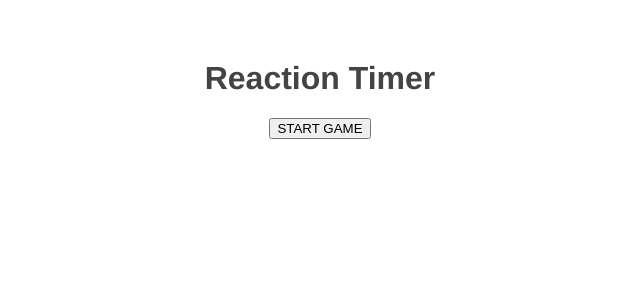
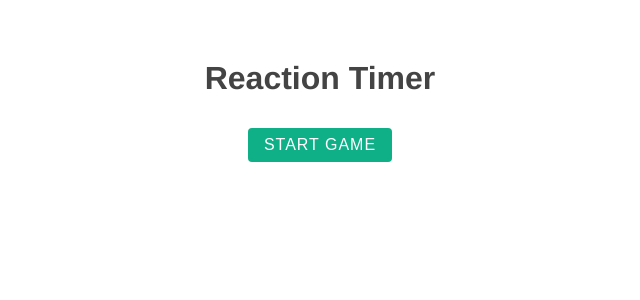
Before and after one commit to Cleimini/reaction-timer, a Vue app: page / in a window 1280 px wide. Shown: the top 300 px of the page, without its empty margins (320-960 px from the left). Built offline with nearby package versions, Linux system fonts and the light colour scheme.

Commit message:
Added basic styling as finishing touches.

```diff
--- a/src/App.vue
+++ b/src/App.vue
@@ -46,6 +46,23 @@
 </script>
 
 <style>
+  button {
+    background: #0faf87;
+    color: white;
+    border: none;
+    padding: 8px 16px;
+    border-radius: 4px;
+    font-size: 16px;
+    letter-spacing: 1px;
+    cursor: pointer;
+    margin: 10px;
+  }
+
+  button[disabled] {
+    cursor: not-allowed;
+    opacity: 0.2;
+  }
+
   #app {
     -moz-osx-font-smoothing: grayscale;
     -webkit-font-smoothing: antialiased;
--- a/src/components/Result.vue
+++ b/src/components/Result.vue
@@ -1,15 +1,34 @@
 <template>
   <p>Reaction Time is: {{ finalScore }}ms</p>
+  <div class="rank">{{ rank }}</div>
 </template>
 
 <script>
   export default {
-    props: ['finalScore']
+    props: ['finalScore'],
+
+    data() {
+      return {
+        rank: null
+      }
+    },
+
+    mounted() {
+      if (this.score < 250) {
+        this.rank = 'Fast Reaction'
+      } else if (this.score < 400) {
+        this.rank = 'Good Reaction'
+      } else {
+        this.rank = 'Slow Reaction'
+      }
+    }
   }
 </script>
 
 <style scoped>
-  p {
-    font-style: italic;
+  .rank {
+    color: #0faf87;
+    font-size: 1.4em;
+    font-weight: bold;
   }
 </style>
```
